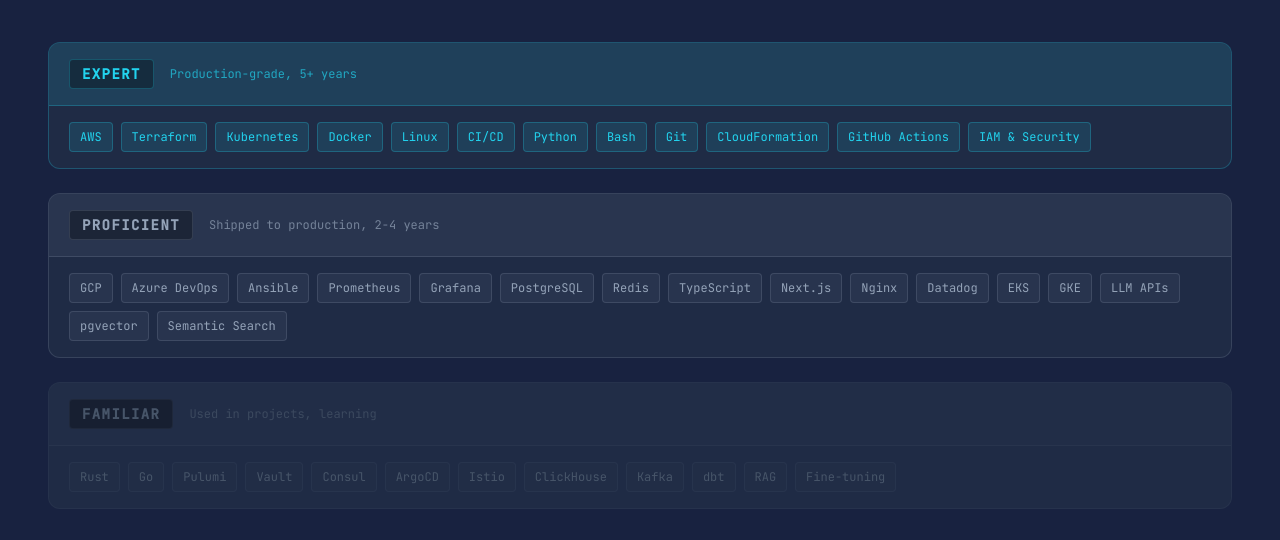
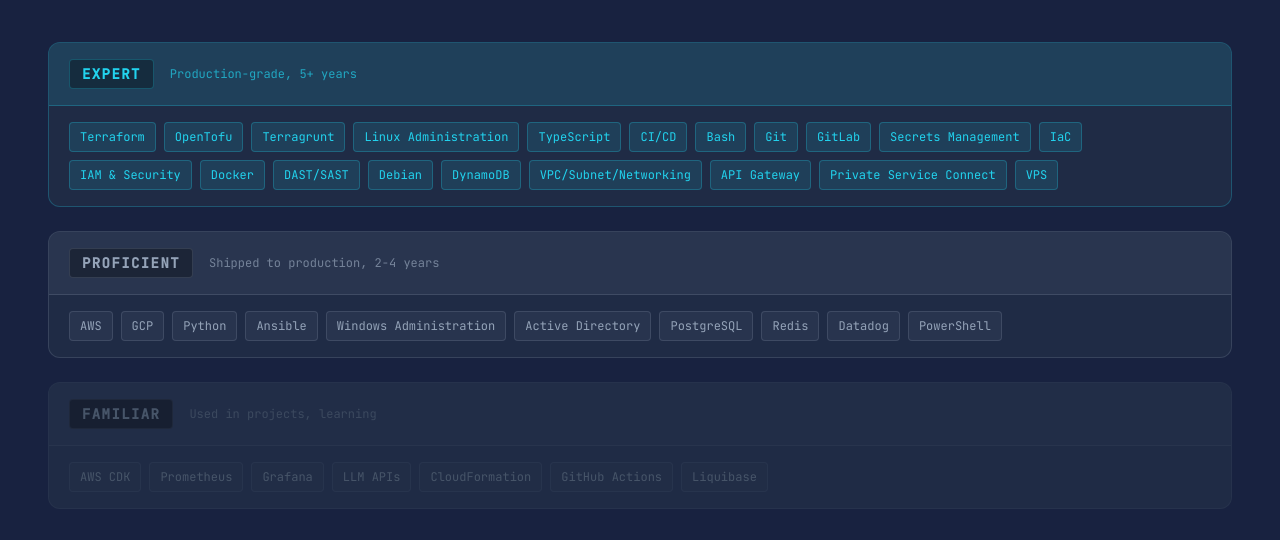
Before and after one commit to jeremyspofford/portfolio, a Next.js app in the folder src/: page / in a window 1280 px wide. Shown: the part 3807-4347 px from the top of the page. Built offline with nearby package versions, Linux system fonts and the light colour scheme; no server answers.

Commit message:
update skills to be accurate with reality

```diff
--- a/src/components/Skills.tsx
+++ b/src/components/Skills.tsx
@@ -26,9 +26,10 @@
     dimColor: "rgba(34,211,238,0.12)",
     borderColor: "rgba(34,211,238,0.25)",
     skills: [
-      "AWS", "Terraform", "Kubernetes", "Docker", "Linux",
-      "CI/CD", "Python", "Bash", "Git", "CloudFormation",
-      "GitHub Actions", "IAM & Security",
+      "Terraform", "OpenTofu", "Terragrunt", "Linux Administration", "TypeScript",
+      "CI/CD", "Bash", "Git", "GitLab", "Secrets Management", "IaC",
+      "IAM & Security", "Docker", "DAST/SAST", "Debian", "DynamoDB", "VPC/Subnet/Networking",
+      "API Gateway", "Private Service Connect", "VPS"
     ],
   },
   {
@@ -39,9 +40,8 @@
     dimColor: "rgba(148,163,184,0.08)",
     borderColor: "rgba(148,163,184,0.2)",
     skills: [
-      "GCP", "Azure DevOps", "Ansible", "Prometheus", "Grafana",
-      "PostgreSQL", "Redis", "TypeScript", "Next.js", "Nginx",
-      "Datadog", "EKS", "GKE", "LLM APIs", "pgvector", "Semantic Search",
+      "AWS", "GCP", "Python", "Ansible", "Windows Administration", "Active Directory",
+      "PostgreSQL", "Redis", "Datadog", "PowerShell",
     ],
   },
   {
@@ -52,8 +52,8 @@
     dimColor: "rgba(71,85,105,0.06)",
     borderColor: "rgba(71,85,105,0.18)",
     skills: [
-      "Rust", "Go", "Pulumi", "Vault", "Consul",
-      "ArgoCD", "Istio", "ClickHouse", "Kafka", "dbt", "RAG", "Fine-tuning",
+      "AWS CDK", "Prometheus", "Grafana", "LLM APIs", "CloudFormation",
+      "GitHub Actions", "Liquibase",
     ],
   },
 ];
@@ -230,11 +230,10 @@
                       <div className="flex items-center gap-2 mt-0.5">
                         <span className="font-mono text-[10px] text-[#CBD5E1]">{cert.issuer} · {cert.date}</span>
                         <span
-                          className={`font-mono text-[9px] uppercase tracking-widest px-1.5 py-0.5 rounded border ${
-                            cert.active
-                              ? "text-[#F59E0B] border-[#F59E0B]/30 bg-[#F59E0B]/08"
-                              : "text-[#475569] border-[#475569]/30"
-                          }`}
+                          className={`font-mono text-[9px] uppercase tracking-widest px-1.5 py-0.5 rounded border ${cert.active
+                            ? "text-[#F59E0B] border-[#F59E0B]/30 bg-[#F59E0B]/08"
+                            : "text-[#475569] border-[#475569]/30"
+                            }`}
                         >
                           {cert.active ? "Active" : "Expired"}
                         </span>
```
